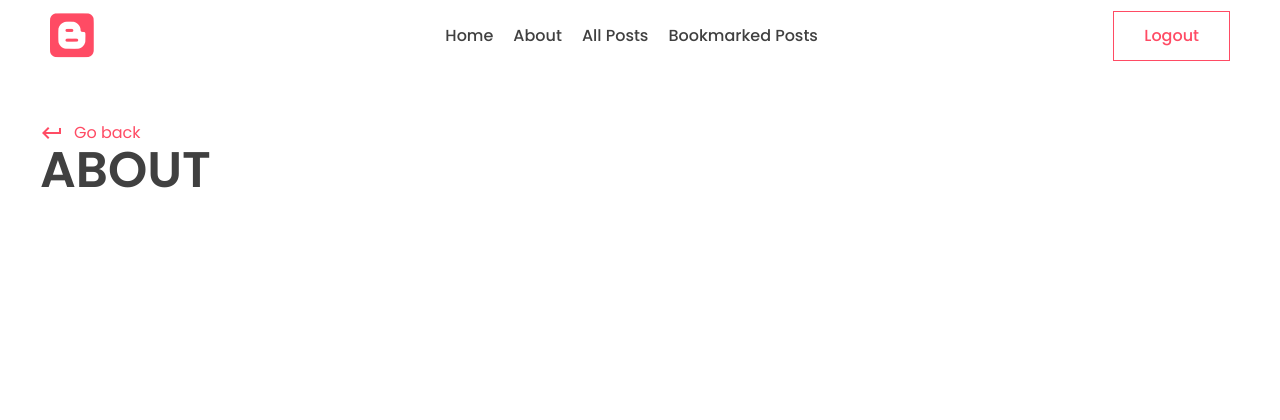
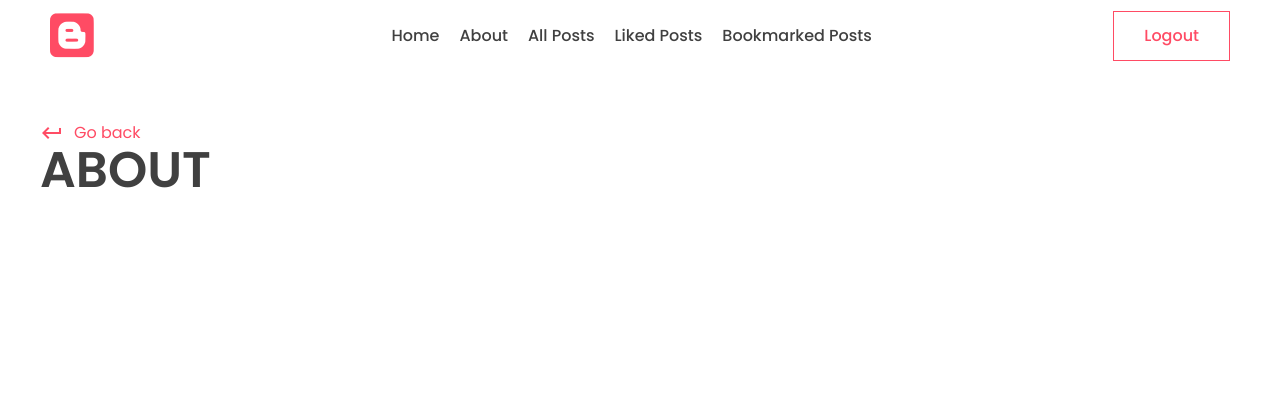
Before and after one commit to ShariqueReza/BlogApp, a Django app: page /about/ in a window 1280 px wide. Shown: the top 420 px of the page. Run offline with Django 5.2, Linux system fonts and the light colour scheme; a user stored in the database is signed in; data comes from the database, SQL or seed files in the repository; both versions use the stored data as it was after the commit; some libraries are stand-ins or nearby versions.

Commit message:
made All_Liked_Posts

```diff
--- a/app/urls.py
+++ b/app/urls.py
@@ -12,5 +12,6 @@ urlpatterns = [
     path('bookmark_post/<slug:slug>',views.bookmark_post,name='bookmark_post'),
     path('like_post/<slug:slug>',views.like_post,name='like_post'),
     path('all_bookmarked_posts/',views.all_bookmarked_posts,name='all_bookmarked_posts'),
-    path('all_posts/',views.all_posts,name='all_posts'),
+    path('all_posts',views.all_posts,name='all_posts'),
+    path('all_liked_posts',views.all_liked_posts,name='all_liked_posts'),
 ]
--- a/app/views.py
+++ b/app/views.py
@@ -158,3 +158,8 @@ def all_posts(request):
     all_posts=Post.objects.all()
     context={'all_posts':all_posts}
     return render(request,'app/all_posts.html',context)
+
+def all_liked_posts(request):
+    all_liked_posts=Post.objects.filter(likes=request.user)
+    context={'all_liked_posts':all_liked_posts}
+    return render(request,'app/all_liked_posts.html',context)
--- a/templates/base.html
+++ b/templates/base.html
@@ -35,6 +35,7 @@
           <a href="{% url "about" %}">About</a>
           <a href="{% url "all_posts" %}">All Posts</a>
           {% if user.is_authenticated %}
+          <a href="{% url "all_liked_posts" %}">Liked Posts</a>
           <a href="{% url "all_bookmarked_posts" %}">Bookmarked Posts</a>
           {% endif %}
         </div>
```
Also changed, not shown: db.sqlite3.
